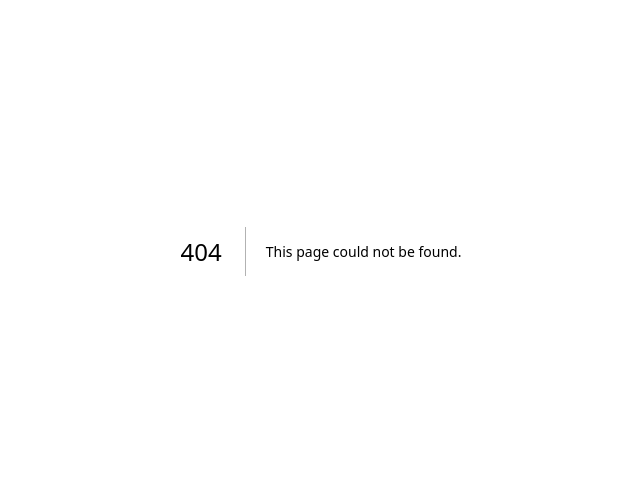
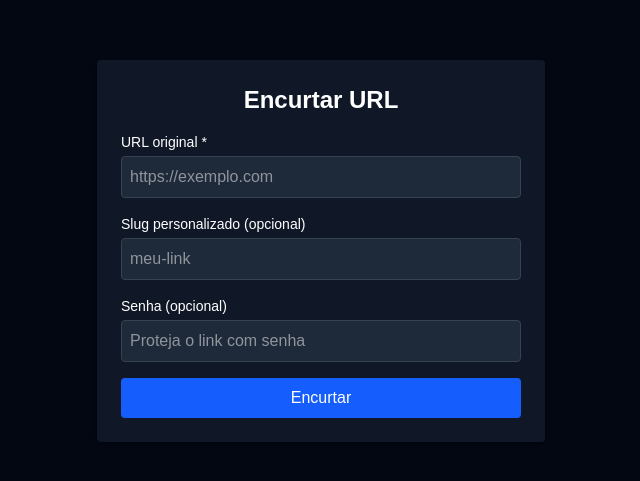
Before and after one commit to JrValerio/linkando.dev, a Next.js app in the folder linkando-frontend/: page /encurtar in a window 1280 px wide. Before the commit this address had no page. Shown: the part 149-630 px from the top of the page, without its empty margins (319-959 px from the left). Built offline with nearby package versions, Linux system fonts and the light colour scheme.

Commit message:
feat: adiciona página de encurtamento com slug e senha opcional

```diff
--- /dev/null
+++ b/linkando-frontend/src/app/encurtar/page.tsx
@@ -0,0 +1,102 @@
+'use client';
+
+import { useState } from 'react';
+import axios from 'axios';
+
+export default function EncurtarPage() {
+  const [originalUrl, setOriginalUrl] = useState('');
+  const [customSlug, setCustomSlug] = useState('');
+  const [password, setPassword] = useState('');
+  const [shortUrl, setShortUrl] = useState('');
+  const [error, setError] = useState('');
+
+  const handleSubmit = async (e: React.FormEvent) => {
+    e.preventDefault();
+    setError('');
+    setShortUrl('');
+
+    try {
+      const response = await axios.post('/api/shorten', {
+        originalUrl,
+        slug: customSlug || undefined,
+        password: password || undefined,
+      });
+
+      setShortUrl(response.data.shortUrl);
+    } catch (err: any) {
+      if (err.response?.status === 409) {
+        setError('Slug personalizado já está em uso.');
+      } else {
+        setError('Erro ao encurtar o link.');
+      }
+    }
+  };
+
+  return (
+    <main className="min-h-screen bg-gray-950 text-white p-6 flex items-center justify-center">
+      <form onSubmit={handleSubmit} className="max-w-md w-full bg-gray-900 p-6 rounded shadow space-y-4">
+        <h1 className="text-2xl font-bold text-center">Encurtar URL</h1>
+
+        <div>
+          <label htmlFor="url" className="block text-sm mb-1">URL original *</label>
+          <input
+            id="url"
+            type="url"
+            value={originalUrl}
+            onChange={(e) => setOriginalUrl(e.target.value)}
+            required
+            className="w-full p-2 rounded bg-gray-800 border border-gray-700"
+            placeholder="https://exemplo.com"
+          />
+        </div>
+
+        <div>
+          <label htmlFor="slug" className="block text-sm mb-1">Slug personalizado (opcional)</label>
+          <input
+            id="slug"
+            type="text"
+            value={customSlug}
+            onChange={(e) => setCustomSlug(e.target.value)}
+            className="w-full p-2 rounded bg-gray-800 border border-gray-700"
+            placeholder="meu-link"
+          />
+        </div>
+
+        <div>
+          <label htmlFor="password" className="block text-sm mb-1">Senha (opcional)</label>
+          <input
+            id="password"
+            type="password"
+            value={password}
+            onChange={(e) => setPassword(e.target.value)}
+            className="w-full p-2 rounded bg-gray-800 border border-gray-700"
+            placeholder="Proteja o link com senha"
+          />
+        </div>
+
+        <button
+          type="submit"
+          className="w-full py-2 px-4 bg-blue-600 hover:bg-blue-700 transition rounded text-white"
+        >
+          Encurtar
+        </button>
+
+        {shortUrl && (
+          <div className="text-center mt-4">
+            <p className="text-green-400">Link criado com sucesso:</p>
+            <a
+              href={shortUrl}
+              className="underline text-blue-400 break-all"
+              target="_blank"
+              rel="noopener noreferrer"
+            >
+              {shortUrl}
+            </a>
+          </div>
+        )}
+
+        {error && <p className="text-red-400 text-sm text-center">{error}</p>}
+      </form>
+    </main>
+  );
+}
```
